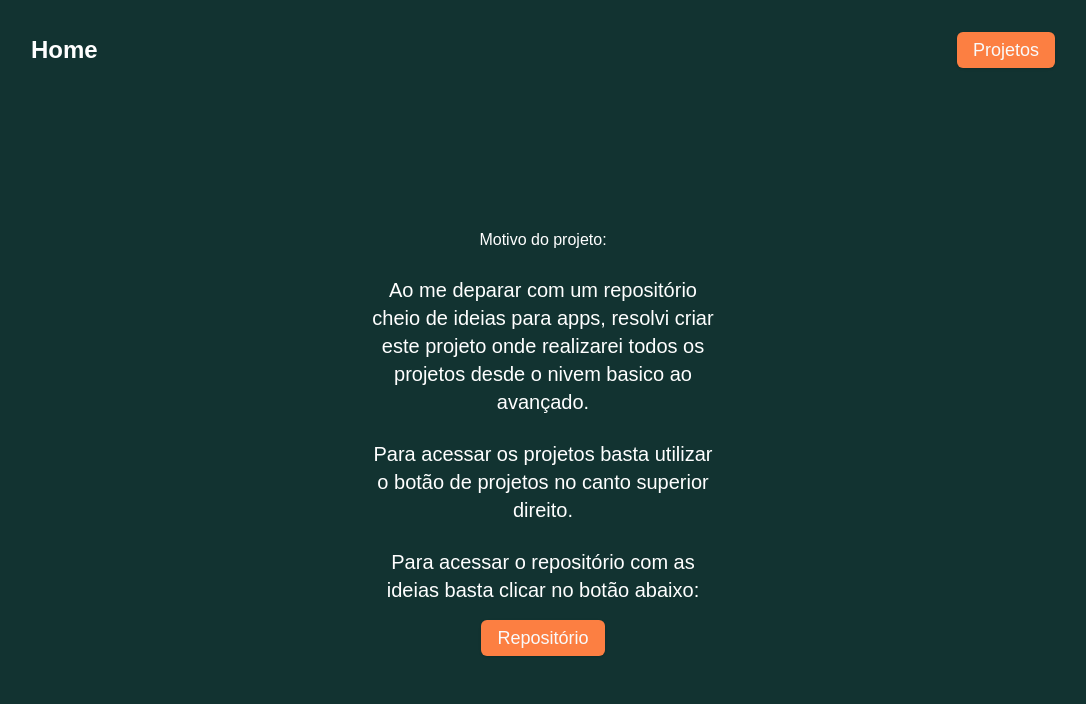
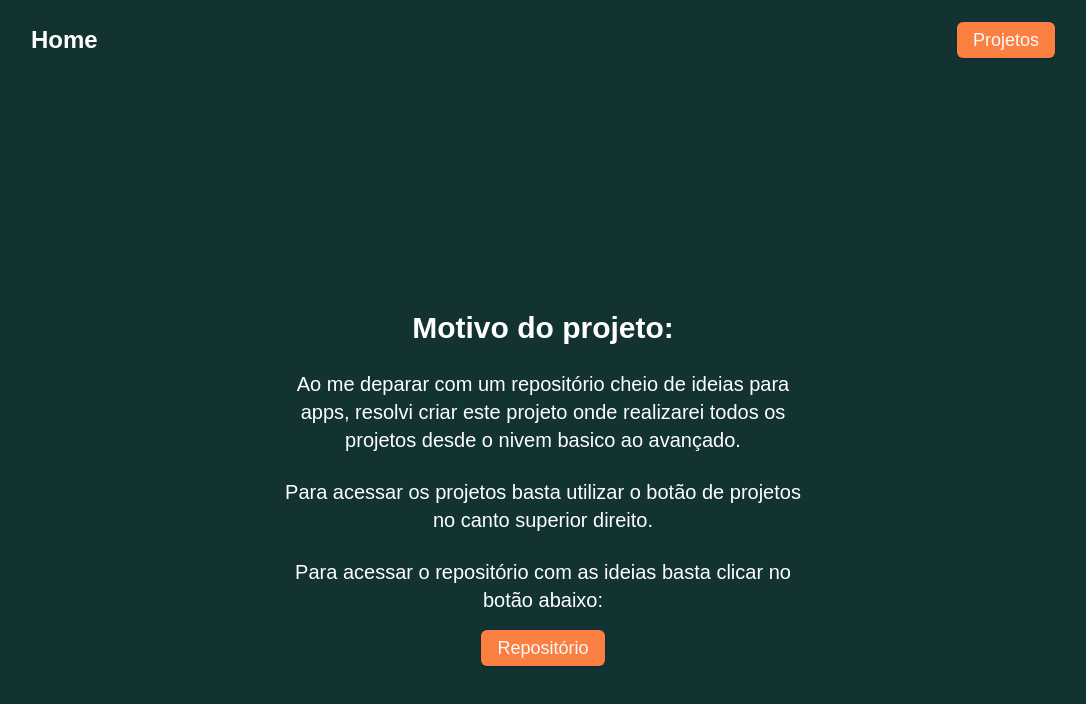
Before and after one commit to NosborCT/all_projects, a Next.js app: page / in a window 1280 px wide. Shown: the top 704 px of the page, without its empty margins (97-1183 px from the left). Built offline with nearby package versions, Linux system fonts and the light colour scheme.

Commit message:
fix: correcao de estilo na pagina main

```diff
--- a/src/app/page.tsx
+++ b/src/app/page.tsx
@@ -3,8 +3,8 @@ import { Button } from "@/components/ui/button";
 export default function Home() {
   return (
     <>
-      <div className=" flex flex-col max-w-xl w-full items-center  p-28	">
-        <h1 className=" text-white ">Motivo do projeto:</h1>
+      <div className=" flex flex-col max-w-xl w-full items-center mt-44 p-7 pb-28	">
+        <h1 className=" text-3xl font-bold text-white ">Motivo do projeto:</h1>
         <p className="   mt-6 text-xl text-white text-center justify-center"> Ao me deparar com um repositório cheio de ideias para apps, resolvi criar este projeto onde realizarei todos os projetos desde o nivem basico ao avançado.</p>
         <p className="   mt-6 text-xl text-white text-center justify-center"> Para acessar os projetos basta utilizar o botão de projetos no canto superior direito.</p>
         <p className="   mt-6 text-xl text-white text-center justify-center"> Para acessar o repositório com as ideias basta clicar no botão abaixo:</p>
```
